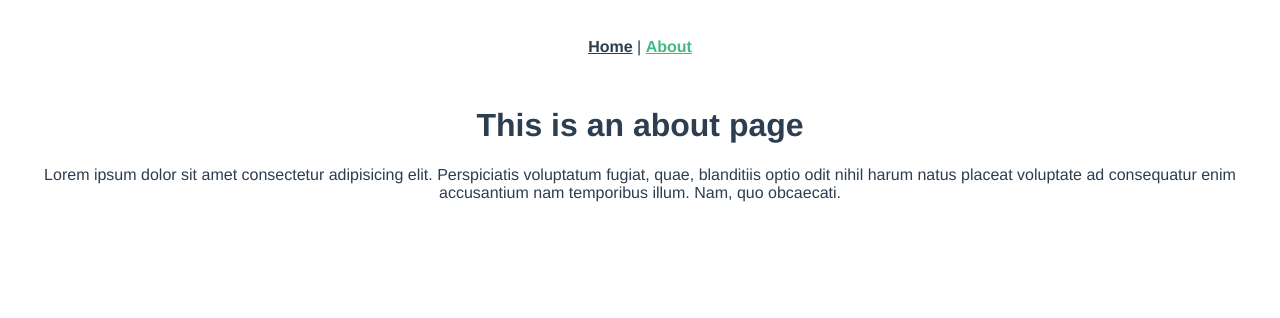
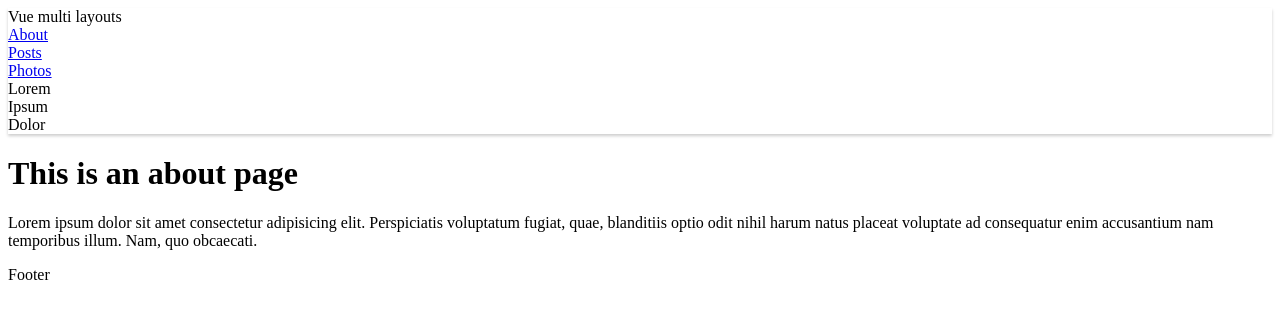
Before and after one commit to christian-zeck/javascript-vue-layouts, a Vue app: page /about in a window 1280 px wide. Shown: the top 318 px of the page. Built offline with nearby package versions, Linux system fonts and the light colour scheme.

Commit message:
Included the layouts in the page rendering

```diff
--- a/src/App.vue
+++ b/src/App.vue
@@ -1,29 +1,22 @@
 <template>
   <div id="app">
-    <div id="nav">
-      <router-link to="/">Home</router-link> |
-      <router-link to="/about">About</router-link>
-    </div>
-    <router-view/>
+    <component :is="layout">
+      <router-view/>
+    </component>
   </div>
 </template>
 
-<style lang="scss">
-#app {
-  font-family: 'Avenir', Helvetica, Arial, sans-serif;
-  -webkit-font-smoothing: antialiased;
-  -moz-osx-font-smoothing: grayscale;
-  text-align: center;
-  color: #2c3e50;
-}
-#nav {
-  padding: 30px;
-  a {
-    font-weight: bold;
-    color: #2c3e50;
-    &.router-link-exact-active {
-      color: #42b983;
+<script>
+const defaultLayout = 'default'
+
+export default {
+  computed: {
+    layout () {
+      return (this.$route.meta.layout || defaultLayout) + '-layout'
     }
   }
 }
+</script>
+
+<style lang="scss">
 </style>
--- a/src/layouts/Default.vue
+++ b/src/layouts/Default.vue
@@ -1,7 +1,7 @@
 <script>
-import NavBar from "@/components/NavBar"
-import SideBar from "@/components/SideBar"
-import FooterBar from "@/components/FooterBar"
+import NavBar from '@/components/NavBar'
+import SideBar from '@/components/SideBar'
+import FooterBar from '@/components/FooterBar'
 export default {
   components: {
     NavBar,
--- a/src/layouts/NoSidebar.vue
+++ b/src/layouts/NoSidebar.vue
@@ -1,6 +1,6 @@
 <script>
-import NavBar from "@/components/NavBar"
-import FooterBar from "@/components/FooterBar"
+import NavBar from '@/components/NavBar'
+import FooterBar from '@/components/FooterBar'
 export default {
   components: {
     NavBar,
--- a/src/main.js
+++ b/src/main.js
@@ -2,6 +2,12 @@ import Vue from 'vue'
 import App from './App.vue'
 import router from './router'
 import store from './store'
+
+import Default from './layouts/Default.vue'
+import NoSidebar from './layouts/NoSidebar.vue'
+
+Vue.component('default-layout', Default)
+Vue.component('no-sidebar-layout', NoSidebar)
 
 Vue.config.productionTip = false
 
--- a/src/router.js
+++ b/src/router.js
@@ -12,11 +12,13 @@ export default new Router({
     {
       path: '/',
       name: 'home',
+
       component: Home
     },
     {
       path: '/about',
       name: 'about',
+      meta: { layout: 'no-sidebar' },
       component: About
     }
   ]
```
Also changed, not shown: .eslintrc.js.
